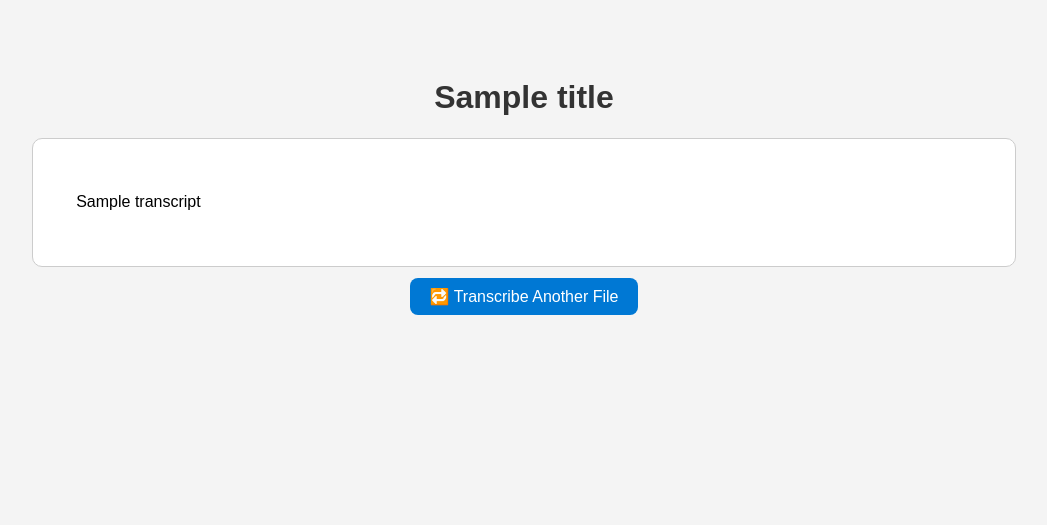
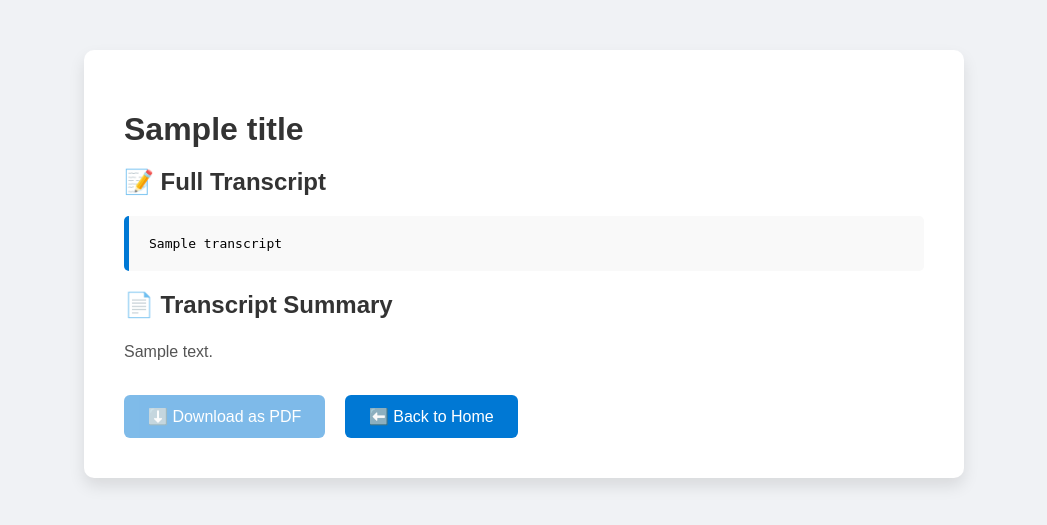
Before and after one commit to kiranraytank/Speech-To-Text, a Flask app: template templates/result.html in a window 1280 px wide. Shown: the top 525 px of the page, without its empty margins (116-1163 px from the left). Run offline with Flask 3, Linux system fonts and the light colour scheme; the template is opened without the code that fills it: most values are stand-ins (such as "Sample title", 1, 10 or a date in 2020).

Commit message:
Commit #K3 added doenload result as pdf and suggestion text using AI model for long summry speech time usefull

```diff
--- a/main.py
+++ b/main.py
@@ -1,10 +1,61 @@
-from flask import Flask, render_template, request, redirect, flash, send_file
+from flask import Flask, render_template, request, redirect, flash, make_response
 from transcriber import transcribe_short_audio, transcribe_full_audio
+from transformers import T5Tokenizer, T5ForConditionalGeneration
+from fpdf import FPDF  # Make sure to install: pip install fpdf
 import os
 
 app = Flask(__name__)
 app.config['UPLOAD_FOLDER'] = 'uploads'
 os.makedirs(app.config['UPLOAD_FOLDER'], exist_ok=True)
+
+# Load T5 summarization model and tokenizer
+tokenizer = T5Tokenizer.from_pretrained("t5-small")
+model = T5ForConditionalGeneration.from_pretrained("t5-small")
+
+def summarize_text(text):
+    input_text = "summarize: " + text.strip()
+    input_ids = tokenizer.encode(input_text, return_tensors="pt", max_length=512, truncation=True)
+    summary_ids = model.generate(input_ids, max_length=100, min_length=30, length_penalty=5.0, num_beams=2)
+    return tokenizer.decode(summary_ids[0], skip_special_tokens=True)
+
+
+from flask import make_response
+from fpdf import FPDF
+import re
+
+def remove_emojis(text):
+    # Removes emojis and other non-latin-1 characters
+    return re.sub(r'[^\x00-\xFF]', '', text)
+
+
+@app.route('/download_pdf', methods=['POST'])
+def download_pdf():
+    transcript = request.form.get('transcript', '')
+    summary = request.form.get('summary', '')
+    filename = request.form.get('filename', 'transcript')
+
+    try:
+        transcript_clean = remove_emojis(transcript)
+        summary_clean = remove_emojis(summary)
+
+        pdf = FPDF()
+        pdf.add_page()
+        pdf.set_auto_page_break(auto=True, margin=15)
+        pdf.set_font("Arial", size=12)
+
+        pdf.multi_cell(0, 10, "Full Transcript:\n" + transcript_clean)
+        pdf.ln(5)
+        pdf.multi_cell(0, 10, "Transcript Summary:\n" + summary_clean)
+
+        pdf_name = f"{filename}.pdf"
+        response = make_response(pdf.output(dest='S').encode('latin1'))
+        response.headers['Content-Type'] = 'application/pdf'
+        response.headers['Content-Disposition'] = f'attachment; filename={pdf_name}'
+        return response
+
+    except Exception as e:
+        return f"PDF Generation Failed: {str(e)}", 500
+
 
 @app.route('/')
 def home():
@@ -13,9 +64,6 @@ def home():
 
 @app.route('/transcribe', methods=['POST'])
 def transcribe():
-    print(request.files)
-    print(request.form)
-
     if 'audiofile' not in request.files:
         flash("No file part in the request.")
         return redirect('/')
@@ -44,12 +92,18 @@ def transcribe():
         result = transcribe_full_audio(filepath)
         title = "Full Audio Result"
 
-    return render_template("result.html", title=title, transcript=result)
+    filename_var = os.path.splitext(file.filename)[0]
 
+    # ✅ Check for error message
+    if "No speech recognized." in result:
+        summary = ""
+        allow_pdf = False
+    else:
+        summary = summarize_text(result)
+        allow_pdf = True
 
-@app.route('/download')
-def download():
-    return send_file("transcripts/transcripts.txt", as_attachment=True)
+    return render_template("result.html", title=title, transcript=result, summary=summary, filename=filename_var, allow_pdf=allow_pdf)
+
 
 if __name__ == '__main__':
     app.secret_key = 'your_secret_key_here'
--- a/templates/result.html
+++ b/templates/result.html
@@ -6,52 +6,82 @@
   <style>
     body {
       font-family: Arial, sans-serif;
-      background-color: #f4f4f4;
-      padding: 50px;
-      text-align: center;
+      background-color: #f0f2f5;
+      margin: 0;
+      padding: 0;
     }
-
-    h1 {
+    .container {
+      max-width: 800px;
+      margin: 50px auto;
+      background: #ffffff;
+      padding: 40px;
+      border-radius: 10px;
+      box-shadow: 0 8px 16px rgba(0, 0, 0, 0.1);
+    }
+    h1, h2 {
       color: #333;
+      margin-bottom: 20px;
     }
-
-    .transcript-box {
-      background: #fff;
-      border: 1px solid #ccc;
-      padding: 25px;
-      border-radius: 10px;
-      width: 80%;
-      margin: 20px auto;
-      text-align: left;
+    pre {
+      background: #f9f9f9;
+      padding: 20px;
+      border-left: 5px solid #0078d4;
+      border-radius: 5px;
+      overflow-x: auto;
       white-space: pre-wrap;
-      font-size: 16px;
+      word-wrap: break-word;
+    }
+    p {
       line-height: 1.6;
+      color: #555;
     }
-
-    .button {
-      padding: 10px 20px;
-      margin-top: 20px;
-      font-size: 16px;
-      border: none;
-      border-radius: 8px;
+    .btn-container {
+      margin-top: 30px;
+    }
+    .btn-download, .btn-back {
+      padding: 12px 24px;
       background-color: #0078d4;
       color: white;
+      border: none;
+      border-radius: 6px;
       cursor: pointer;
       text-decoration: none;
+      display: inline-block;
+      margin-right: 15px;
+      font-size: 16px;
+      transition: background-color 0.3s ease, transform 0.2s ease;
     }
-
-    .button:hover {
+    .btn-download:hover, .btn-back:hover {
       background-color: #005fa3;
+      transform: translateY(-2px);
+    }
+    .btn-download[disabled] {
+      opacity: 0.5;
+      cursor: not-allowed;
     }
   </style>
 </head>
 <body>
-  <h1>{{ title }}</h1>
+  <div class="container">
+    <h1>{{ title }}</h1>
 
-  <div class="transcript-box">
-    {{ transcript }}
+    <h2>📝 Full Transcript</h2>
+    <pre>{{ transcript }}</pre>
+
+    {% if summary %}
+      <h2>📄 Transcript Summary</h2>
+      <p>{{ summary }}</p>
+    {% endif %}
+
+    <div class="btn-container">
+      <form method="post" action="/download_pdf" style="display:inline;">
+        <input type="hidden" name="transcript" value="{{ transcript }}">
+        <input type="hidden" name="summary" value="{{ summary }}">
+        <input type="hidden" name="filename" value="{{ filename }}">
+        <button type="submit" class="btn-download" {% if not allow_pdf %}disabled{% endif %}>⬇️ Download as PDF</button>
+      </form>
+      <a href="/" class="btn-back">⬅️ Back to Home</a>
+    </div>
   </div>
-
-  <a href="/" class="button">🔁 Transcribe Another File</a>
 </body>
 </html>
```
